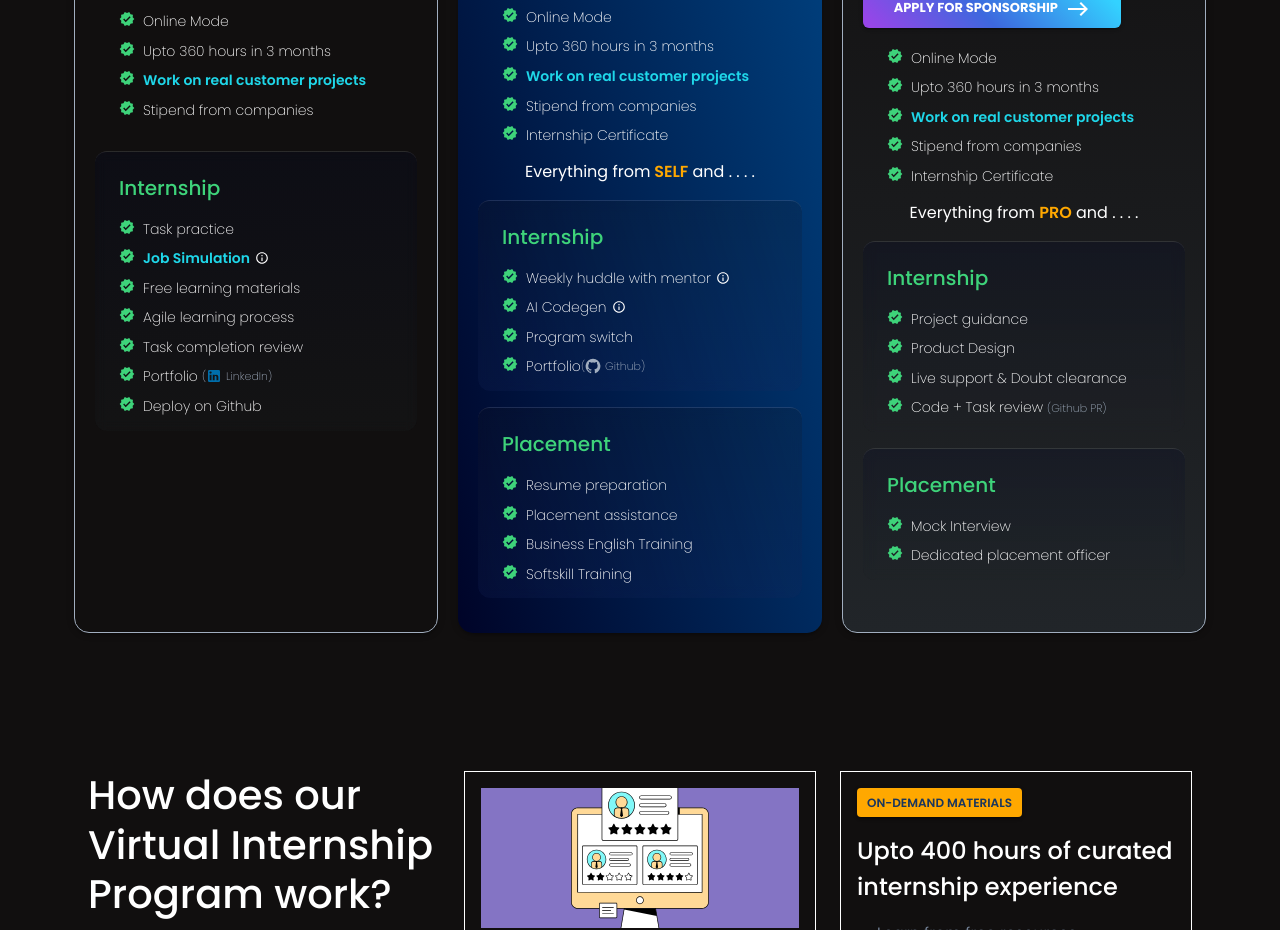
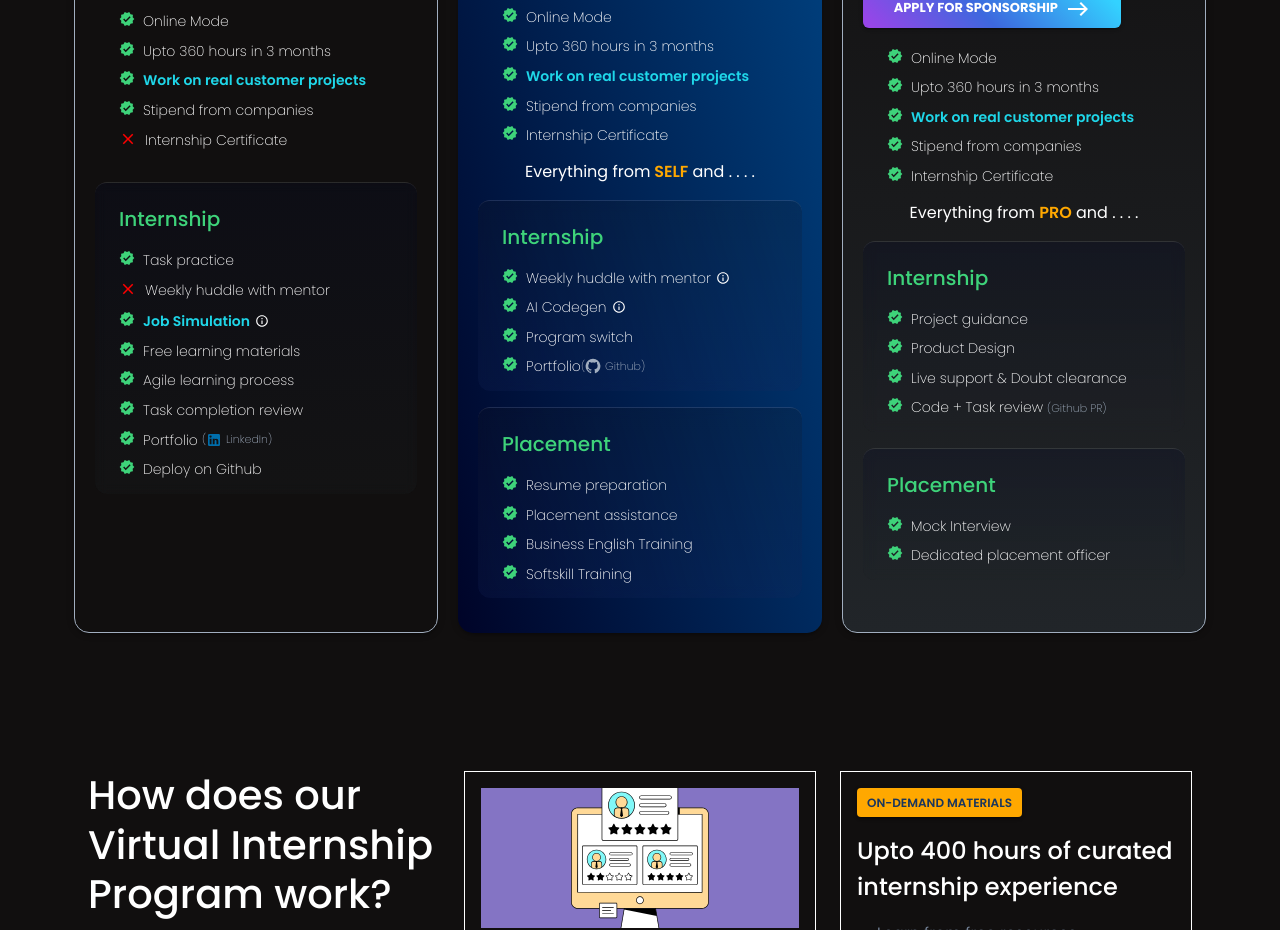
Before and after one commit to sreeram4774/karka-projects, a React (Create React App) app: page / in a window 1280 px wide. Shown: the part 3100-4030 px from the top of the page. Built offline with nearby package versions, Linux system fonts and the light colour scheme.

Commit message:
Corrections

```diff
--- a/src/components/Pricing.jsx
+++ b/src/components/Pricing.jsx
@@ -107,11 +107,13 @@ const Pricing = () => {
                 { checked: true, text: 'Upto 360 hours in 3 months' },
                 { checked: true, text: <HighlightedText>Work on real customer projects</HighlightedText> },
                 { checked: true, text: 'Stipend from companies' },
-                // { checked: true, text: <CertificateText>Internship Certificate <br /><SubText>(Directly from verified companies)</SubText></CertificateText> }
+                { checked: false, text: <CertificateText>Internship Certificate <br /></CertificateText> }
             ],
             internships: [
                 // { checked: true, text: 'Pre-assessment' },
                 { checked: true, text: 'Task practice' },
+                { checked: false, text: 'Weekly huddle with mentor' },
+
                 {
                     checked: true,
                     text:
@@ -195,7 +197,7 @@ const Pricing = () => {
                             <Tooltip
                                 title={
                                     <span style={{ whiteSpace: "normal", wordBreak: "break-word" }}>
-                                      Provide feedback, assess code, discuss challenges, and gather insights to improve sessions and ensure continuous learning.
+                                        Provide feedback, assess code, discuss challenges, and gather insights to improve sessions and ensure continuous learning.
                                     </span>
                                 }
                                 arrow
```
Also changed, not shown: src/components/Courses.jsx (+27 -0 lines).
